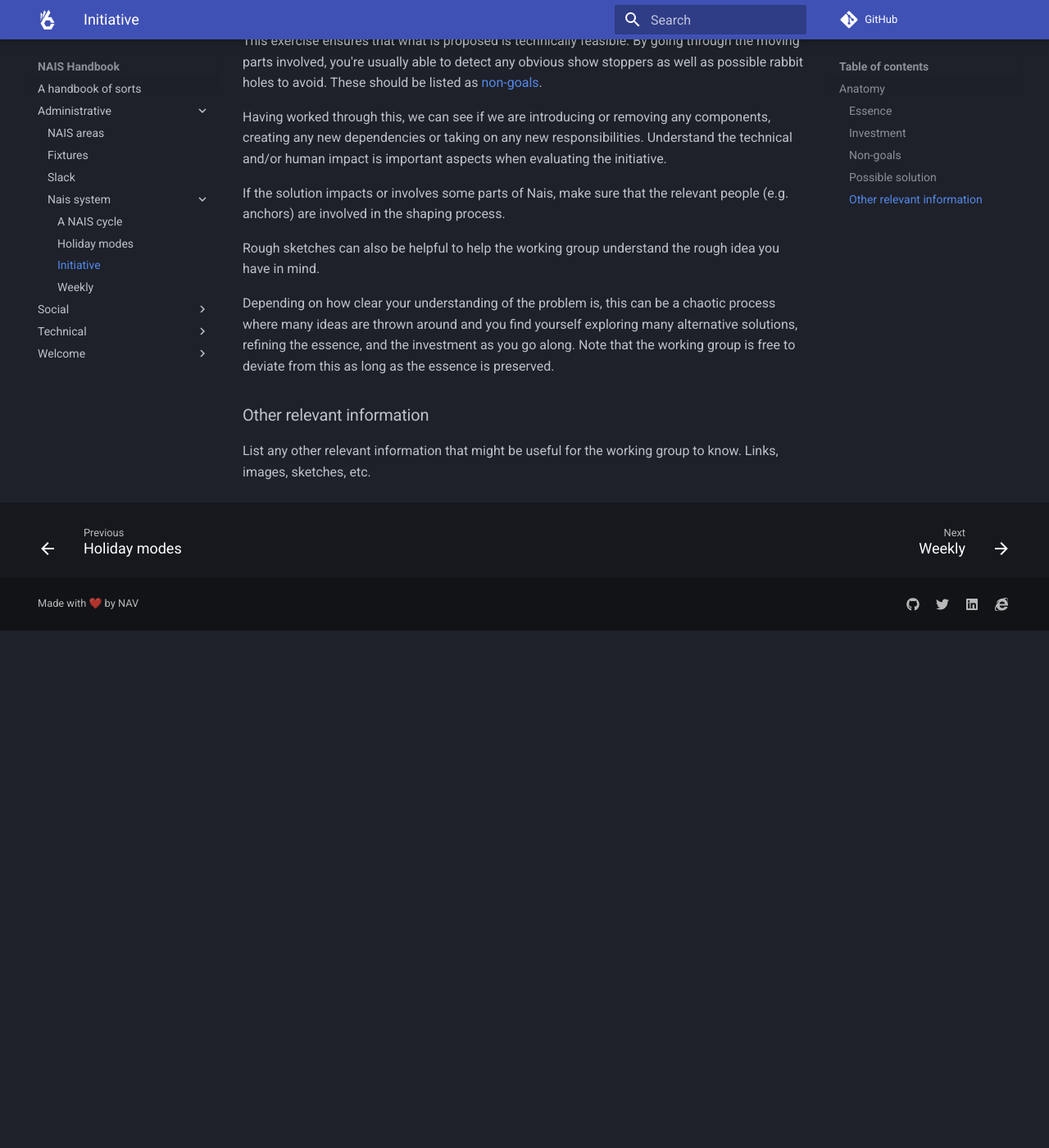
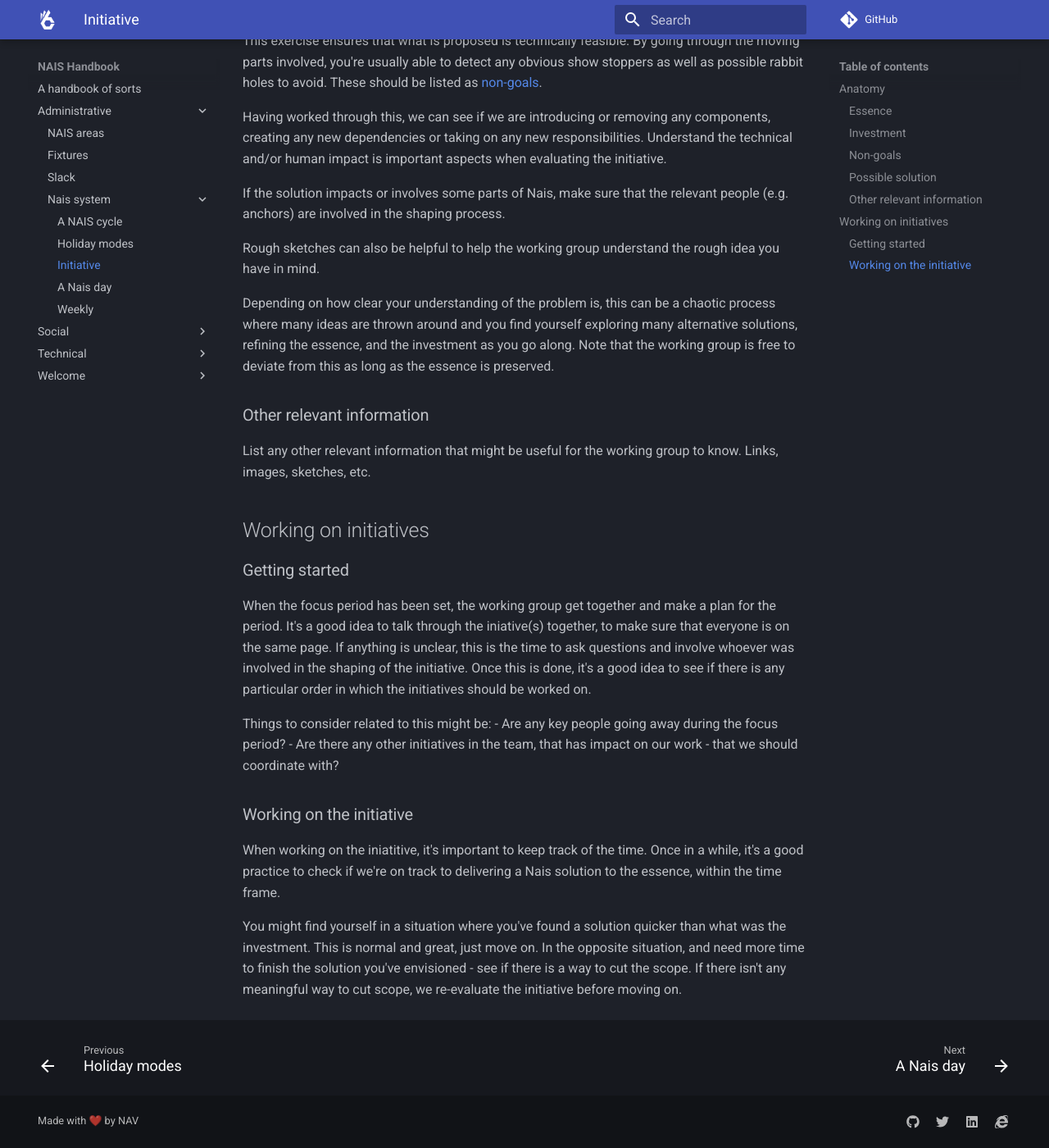
Before and after one commit to nais/handbook, an MkDocs documentation site: the page built from docs/administrative/nais-system/initiatives.md, in a window 1280 px wide and 1400 px high, scrolled down 1035 px. Shown: the whole window at 82% size. Built offline with MkDocs 1.6.1 and Material for MkDocs 9.7.7, drawn with Linux system fonts in a browser that asks for light colours; comment, search, counter and statistics services are not loaded; before the commit the page ends 1804 px from its top, so only the background shows below that.

Commit message:
More nais-system descriptions

```diff
--- a/docs/administrative/nais-system/initiatives.md
+++ b/docs/administrative/nais-system/initiatives.md
@@ -47,3 +47,23 @@ Note that the working group is free to deviate from this as long as the essence
 ### Other relevant information
 
 List any other relevant information that might be useful for the working group to know. Links, images, sketches, etc.
+
+
+## Working on initiatives
+
+### Getting started
+
+When the focus period has been set, the working group get together and make a plan for the period.
+It's a good idea to talk through the iniative(s) together, to make sure that everyone is on the same page. If anything is unclear, this is the time to ask questions and involve whoever was involved in the shaping of the initiative.
+Once this is done, it's a good idea to see if there is any particular order in which the initiatives should be worked on.
+
+Things to consider related to this might be:
+- Are any key people going away during the focus period?
+- Are there any other initiatives in the team, that has impact on our work - that we should coordinate with?
+
+### Working on the initiative
+
+When working on the iniatitive, it's important to keep track of the time. Once in a while, it's a good practice to check if we're on track to delivering a Nais solution to the essence, within the time frame.
+
+You might find yourself in a situation where you've found a solution quicker than what was the investment. This is normal and great, just move on.
+In the opposite situation, and need more time to finish the solution you've envisioned - see if there is a way to cut the scope. If there isn't any meaningful way to cut scope, we re-evaluate the initiative before moving on.
```
Also changed, not shown: docs/administrative/nais-system/cycle.md (+3 -1 lines), docs/administrative/nais-system/nais-day.md (added, +12 -0 lines).
